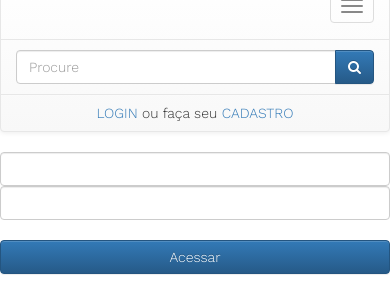
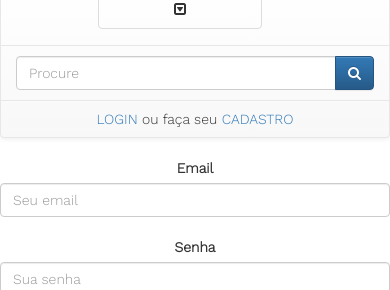
Before and after one commit to camisLuisa/Cres_pass, a PHP site: page /Cres_pass/ in a window 390 px wide. Shown: the part 96-386 px from the top of the page. Run offline with PHP 8.4, Linux system fonts and the light colour scheme.

Commit message:
front end adds

```diff
--- a/assets/css/header-footer.css
+++ b/assets/css/header-footer.css
@@ -1,7 +1,7 @@
 /* FOOTER */
 .footer {
-	padding: 20px 20px 0 20px;
-	background-color: rgba(0,0,0, .1);
+	width: 100%;
+	background-color: #e6e6e6;
 }
 
 
--- a/assets/js/controllers/header-controller.js
+++ b/assets/js/controllers/header-controller.js
@@ -20,7 +20,7 @@ app.controller('HeaderController', function($scope, $location, $routeParams, $ht
 		.then(function(response) {
 			if (response.data.success) {
 				console.log('Usuário logado.');
-				$location.path('/admin');
+				$location.path('/painel');
 			}
 		}).catch(function(error) {
 			console.log('Erro!');
--- a/assets/js/routes.js
+++ b/assets/js/routes.js
@@ -15,13 +15,9 @@ app.config(function($routeProvider, $locationProvider){
 		templateUrl: viewsPath+'signup.php',
 		controller: 'SignUpController'
 	})
-	.when('/admin', {
-		templateUrl: viewsPath+'admin.php',
+	.when('/painel', {
+		templateUrl: viewsPath+'panel.php',
 		controller: 'LoginController'
-	})
-	.when('/page/:var', {
-		templateUrl: viewsPath+'page.php',
-		controller: 'PageController'
 	})
 	.otherwise({redirectTo: '/'});
 });
--- a/assets/views/footer.php
+++ b/assets/views/footer.php
@@ -1,7 +1,6 @@
 <div ng-controler="FooterController" class="footer">
-	<div class="container"
-
-		<div class="pull-left">
+	<div class="container-fluid">
+		<div class="row">
 			<p>O que voce procura?</p>
 			<ul>
 				<li>Acessórios</li>
@@ -12,15 +11,12 @@
 				<li>Roupas</li>
 			</ul>
 		</div>
-
-		<div class="pull-right">
-					<p>Formas de pagamento</p>
-						<div class="imageCartao"></div>
+		<div class="row">
+			<p>Formas de pagamento</p>
+			<div class="imageCartao"></div>
+		</div>
+		<div class="row copyright">
+			<p>&reg; Crescendo e Passando - 2017</p>
 		</div>
 	</div>
-
-	<div class="container copyright">
-		<p>&reg; Crescendo e Passando - 2017</p>
-	</div>
-
 </div>
--- a/assets/views/header.php
+++ b/assets/views/header.php
@@ -33,11 +33,11 @@
 			</div>
 		</div>
 		<div class="navbar-header">
-			<button type="button" class="navbar-toggle" data-toggle="collapse" data-target="#myNavbar">
-				<span class="icon-bar"></span>
-				<span class="icon-bar"></span>
-				<span class="icon-bar"></span>
-			</button>
+			<div class="col-xs-6 col-xs-offset-3">
+				<button type="button" class="navbar-toggle btn-block text-center" data-toggle="collapse" data-target="#myNavbar">
+					<i id="toggleIcon"class="fa fa-caret-square-o-down" aria-hidden="true"></i>
+				</button>
+			</div>
 		</div>
 		<div class="col-md-4">
 			<form class="navbar-form" ng-submit="search(searchInput)">
@@ -49,7 +49,7 @@
 				</div>
 			</form>
 		</div>
-		<div class="nav navbar-nav nav bar right">
+		<div class="nav navbar-nav text-center">
 			<a data-toggle="modal" data-target="#loginModal">LOGIN</a>
 			ou faça seu
 			<a ng-click="go('/cadastro')">CADASTRO</a>
@@ -58,11 +58,25 @@
 	<!-- LOGIN MODAL -->
 	<modal modal-id="loginModal" modal-type="sm" modal-title="Login">
 		<form ng-submit="login(field)">
-			<input type="text"  class="form-control" ng-model="input.email">
-			<input type="text"  class="form-control" ng-model="input.pass">
+			<label>Email</label>
+			<input type="text"  class="form-control" ng-model="input.email" placeholder="Seu email">
+			<br>
+			<label>Senha</label>
+			<input type="text"  class="form-control" ng-model="input.pass" placeholder="Sua senha">
 			<br>
 			<button class="btn btn-primary btn-block" type="submit">Acessar</button>
 		</form>
 	</modal>
 	<!-- END LOGIN MODAL -->
 </div> <!-- .HeaderController -->
+
+<!-- Nav bar icon toggler -->
+<script type="text/javascript">
+	$('#myNavbar').on('shown.bs.collapse', function () {
+       $("#toggleIcon").removeClass("fa-caret-square-o-down").addClass("fa-caret-square-o-up");
+    });
+
+    $('#myNavbar').on('hidden.bs.collapse', function () {
+       $("#toggleIcon").removeClass("fa-caret-square-o-up").addClass("fa-caret-square-o-down");
+    });
+</script>
--- a/assets/views/page.php
+++ /dev/null
@@ -1,3 +0,0 @@
-{{page}}<br>
-url_var = {{var}}<br>
-square = {{rst}}<br>
```
Also changed, not shown: assets/views/panel.php (renamed from assets/views/admin.php).
